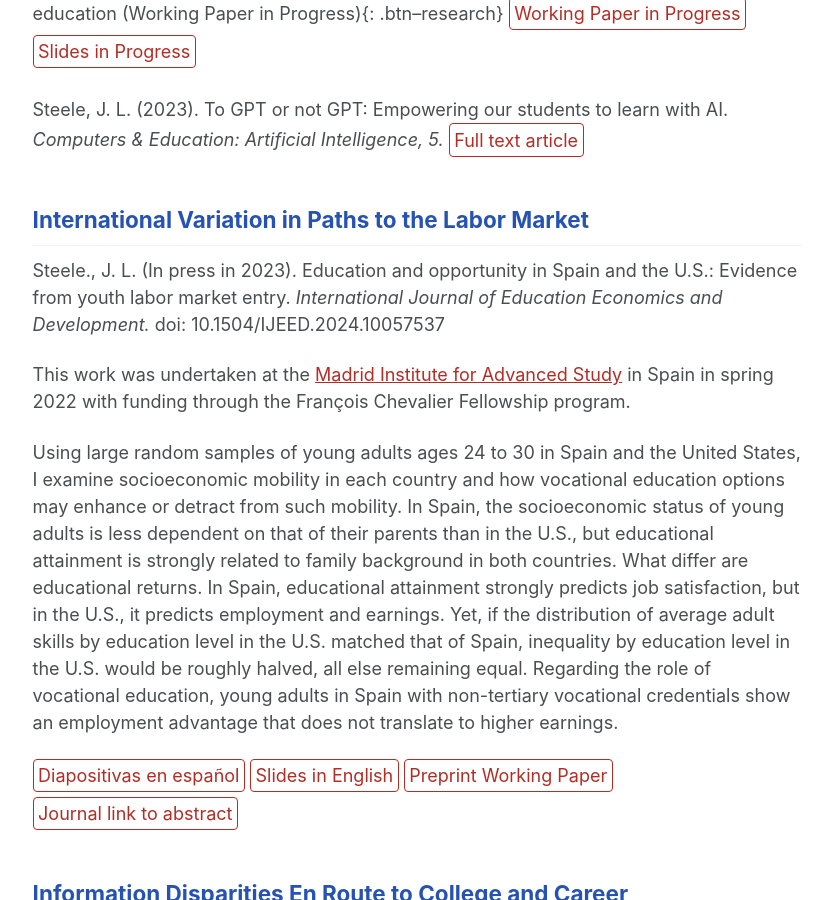
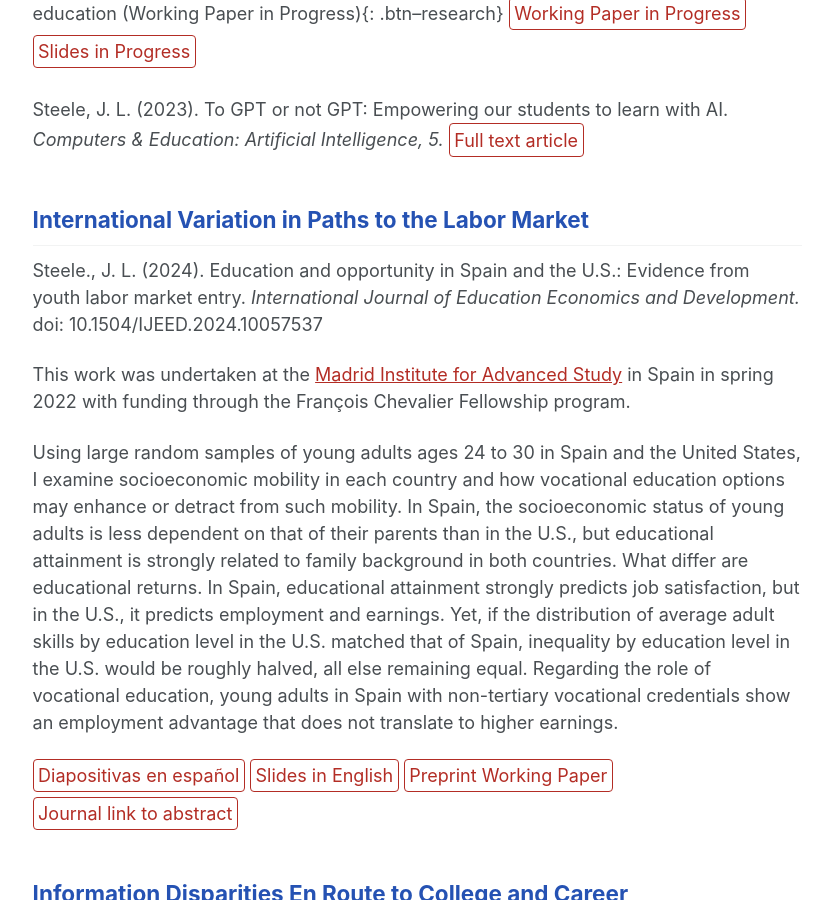
Before and after one commit to jensteele1/jensteele1.github.io, a Jekyll site: the page built from _research/school_to_work.md, in a window 1280 px wide and 900 px high, scrolled down 815 px. Shown: the whole window, without its empty margins (249-1079 px from the left). Built offline with Jekyll 4.4.1, drawn with Linux system fonts in a browser that asks for light colours.

Commit message:
Update school_to_work.md

```diff
--- a/_research/school_to_work.md
+++ b/_research/school_to_work.md
@@ -31,7 +31,7 @@ Steele, J. L. (2023). To GPT or not GPT: Empowering our students to learn with A
 
 ## International Variation in Paths to the Labor Market
 
-Steele., J. L. (In press in 2023). Education and opportunity in Spain and the U.S.: Evidence from youth labor market entry. *International Journal of Education Economics and Development.* doi: 10.1504/IJEED.2024.10057537
+Steele., J. L. (2024). Education and opportunity in Spain and the U.S.: Evidence from youth labor market entry. *International Journal of Education Economics and Development.* doi: 10.1504/IJEED.2024.10057537
 
 This work was undertaken at the [Madrid Institute for Advanced Study](https://www.madrid-ias.eu/index.php?id=3892&L=0%20)
 in Spain in spring 2022 with funding through the François Chevalier Fellowship program.
```
